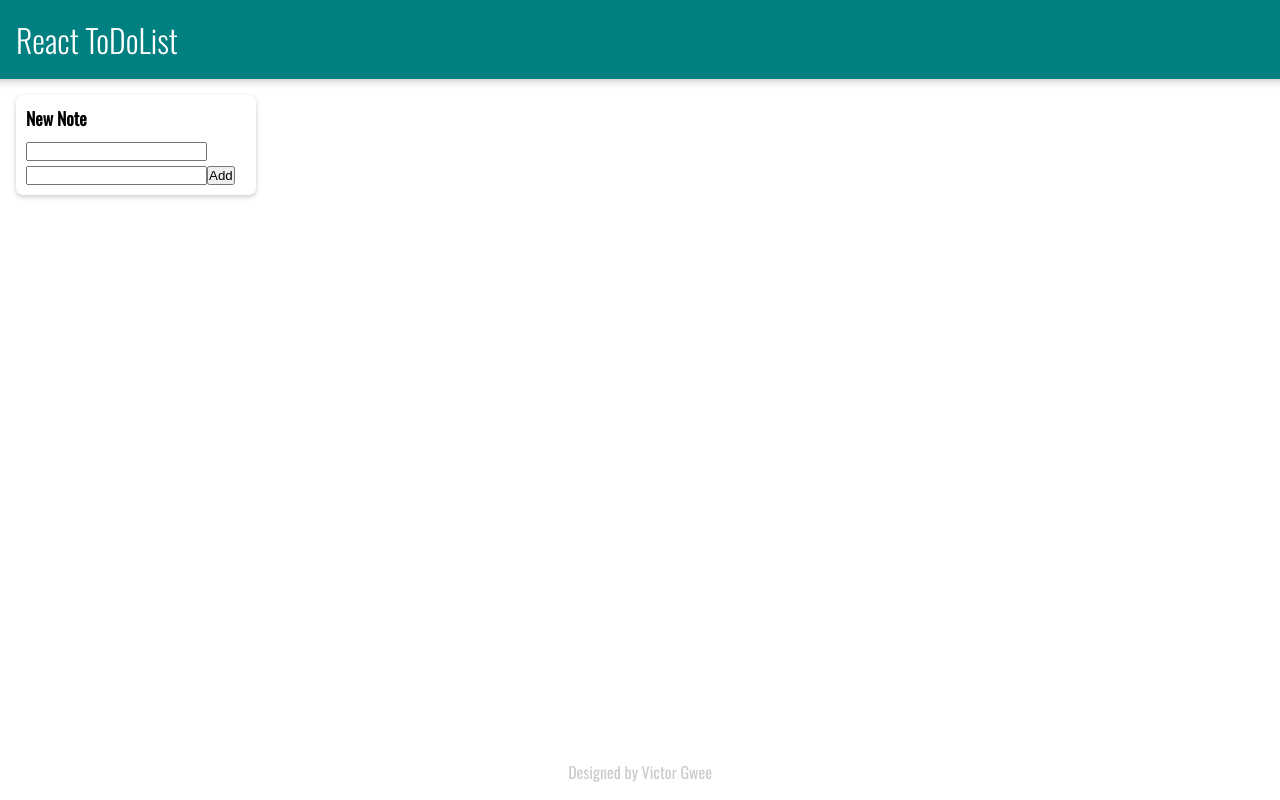
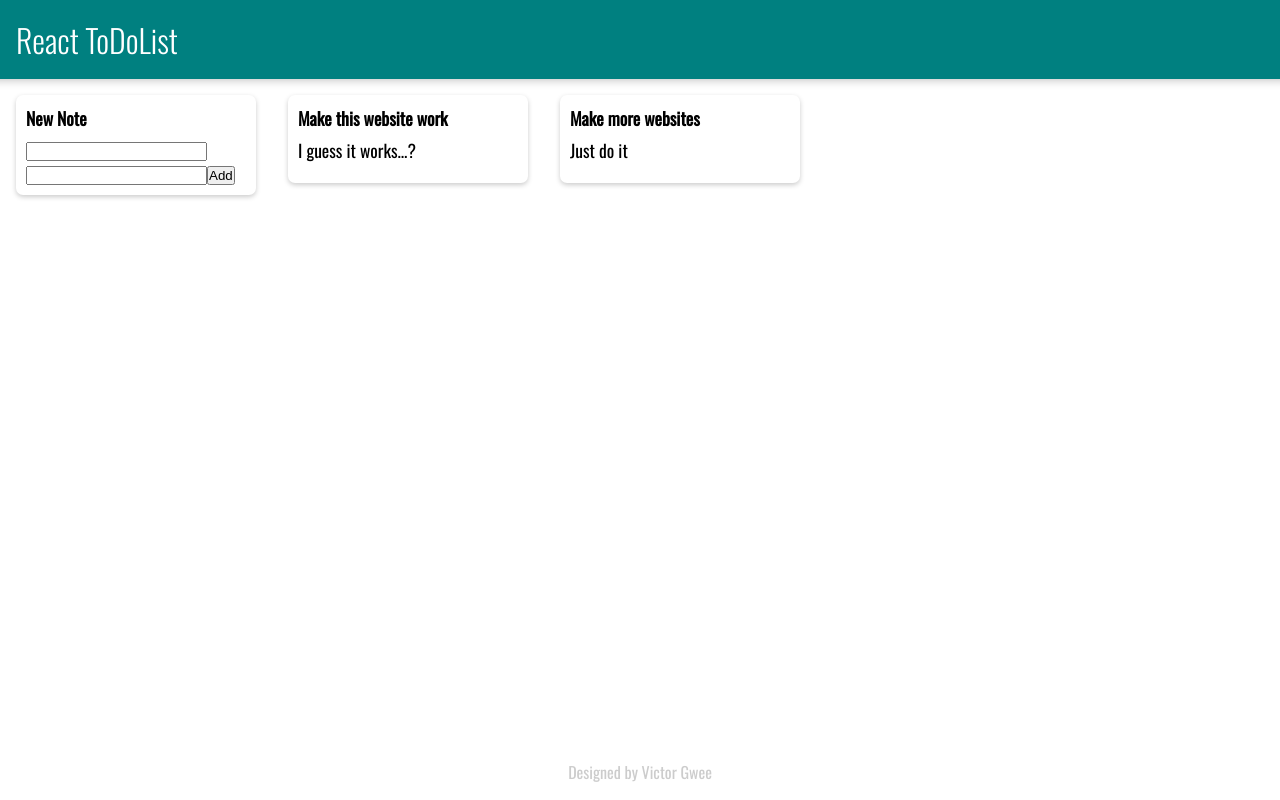
Before and after one commit to vicgwee/React_ToDoList, a React (Create React App) app in the folder react-todolist/: page / in a window 1280 px wide. Built offline with nearby package versions, Linux system fonts and the light colour scheme.

Commit message:
display default notes

```diff
--- a/react-todolist/src/components/App.jsx
+++ b/react-todolist/src/components/App.jsx
@@ -3,9 +3,10 @@ import Header from "./Header.jsx";
 import Footer from "./Footer.jsx";
 import Note from "./Note.jsx";
 import AddNote from "./AddNote.jsx";
+import defaultNotes from "../defaultNotes.js";
 
 function App() {
-    const [notes, setNotes] = useState([]);
+    const [notes, setNotes] = useState(defaultNotes);
 
     function addNote(newNote) {
         setNotes((prevNotes) => [...prevNotes, newNote])
--- /dev/null
+++ b/react-todolist/src/defaultNotes.js
@@ -0,0 +1,14 @@
+const defaultNotes = [
+    {
+        id:"1",
+        title: "Make this website work",
+        content: "I guess it works...?"
+    },
+    {
+        id:"2",
+        title: "Make more websites",
+        content: "Just do it"
+    }
+]
+
+export default defaultNotes;
```
Also changed, not shown: react-todolist/src/notes.js (deleted, +0 -14 lines).
